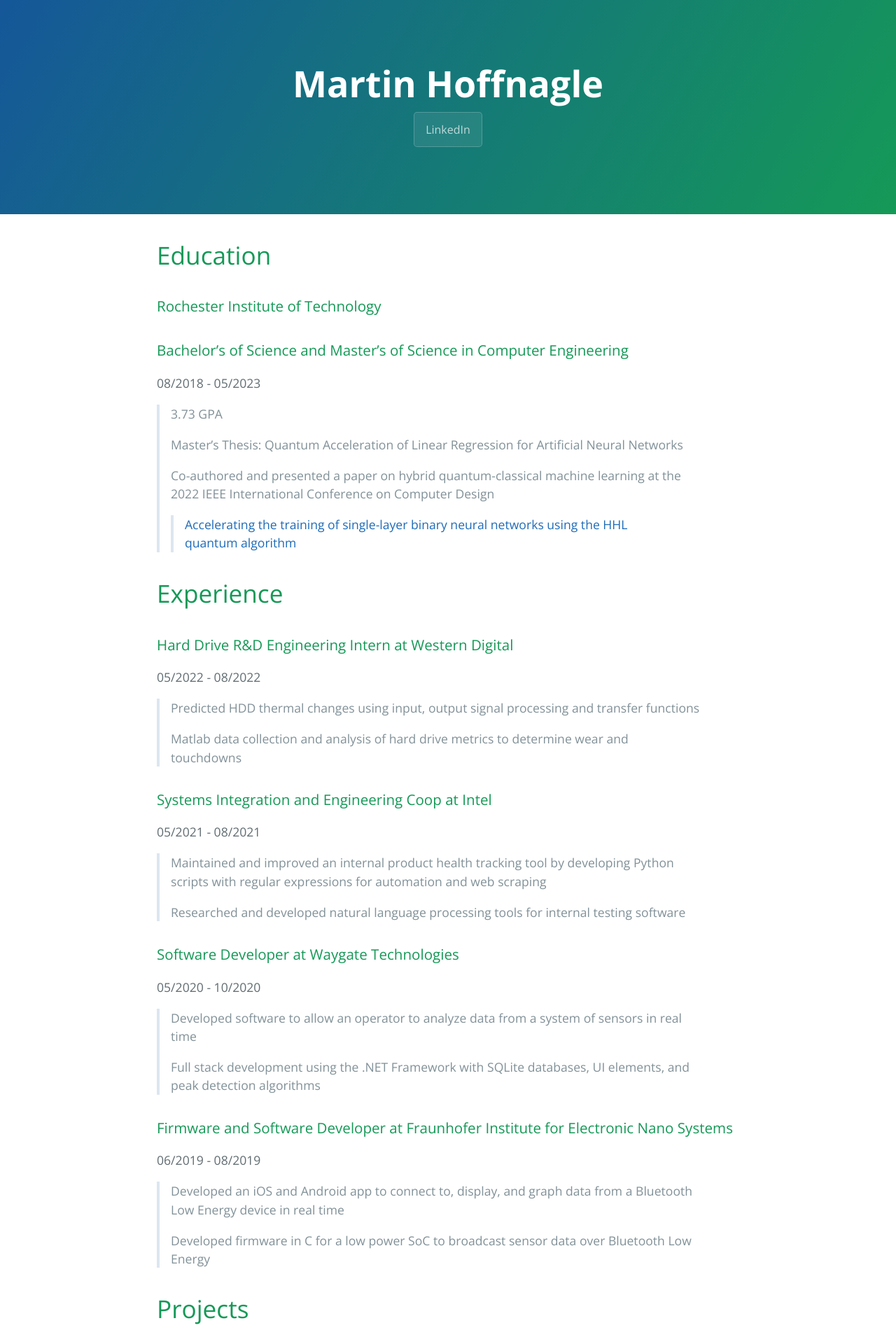
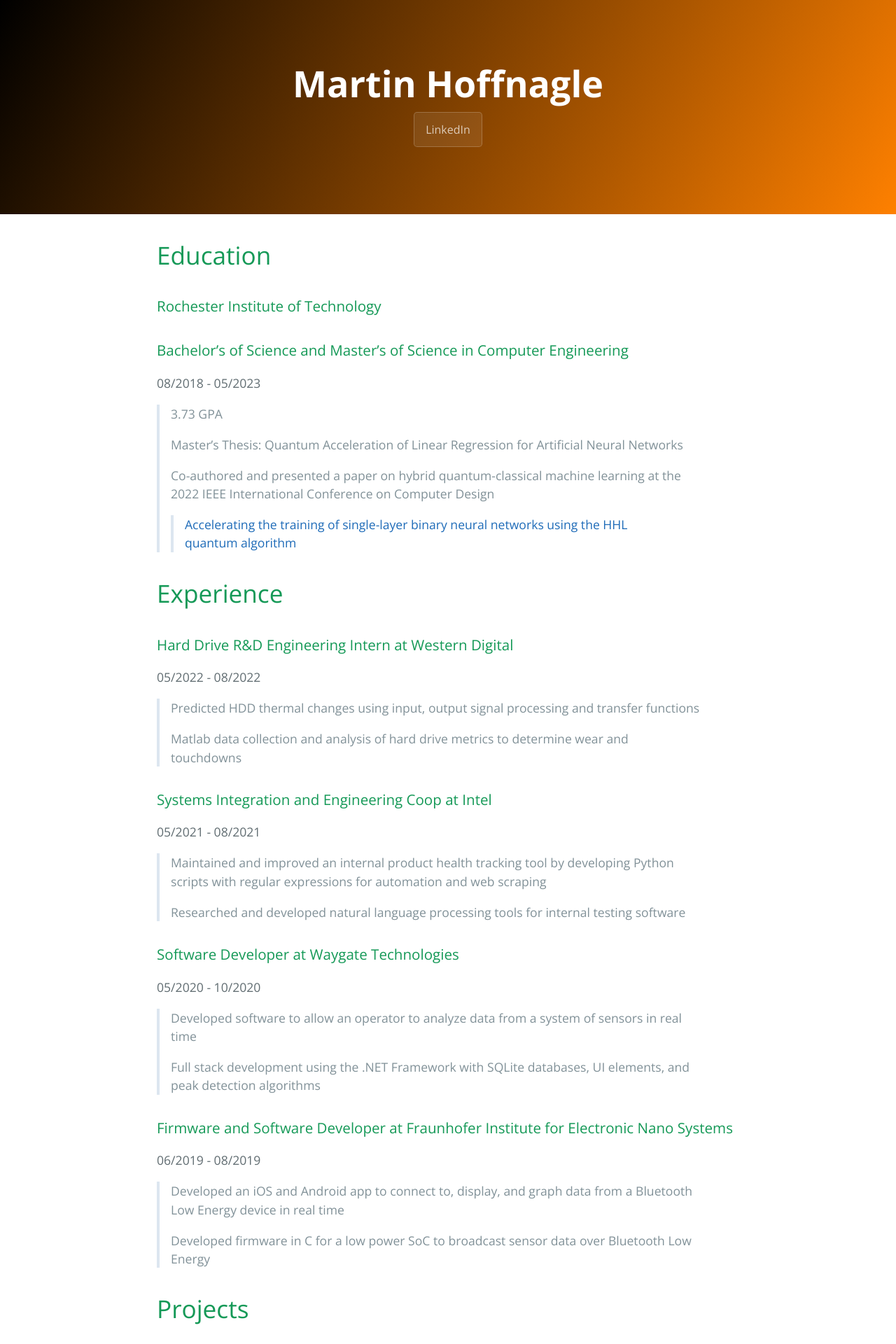
Before and after one commit to MartinHoffnagle/martinhoffnagle.github.io, a Jekyll site: the page built from index.md, in a window 1280 px wide. Shown: the top 1920 px of the page at 70% size. Built offline with Jekyll 4.4.1, drawn with Linux system fonts in a browser that asks for light colours; our own code applies the rules of GitHub Pages for plain Markdown files.

Commit message:
Update variables.scss

```diff
--- a/_sass/variables.scss
+++ b/_sass/variables.scss
@@ -4,8 +4,8 @@ $medium-breakpoint: 42em !default;
 
 // Headers
 $header-heading-color: #fff !default;
-$header-bg-color: #159957 !default;
-$header-bg-color-secondary: #155799 !default;
+$header-bg-color: #FE8000 !default;
+$header-bg-color-secondary: #000000 !default;
 
 // Text
 $section-headings-color: #159957 !default;
```
